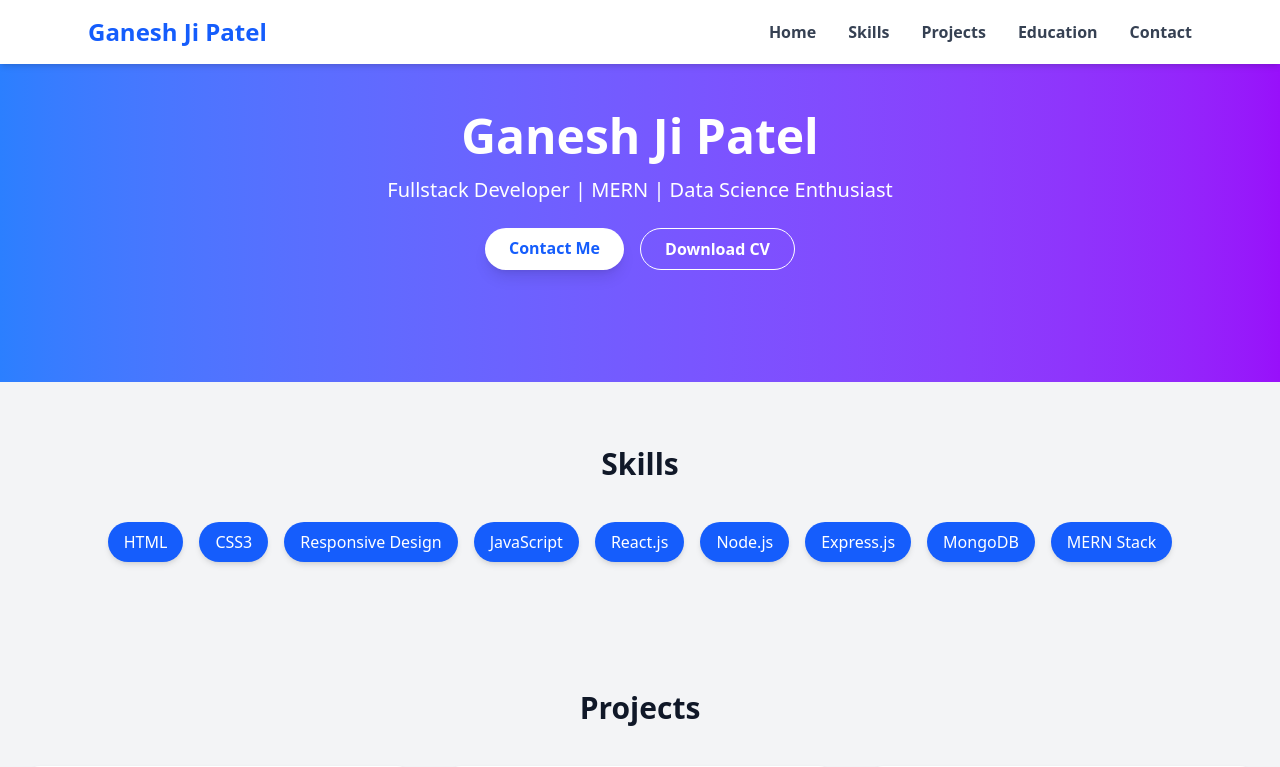
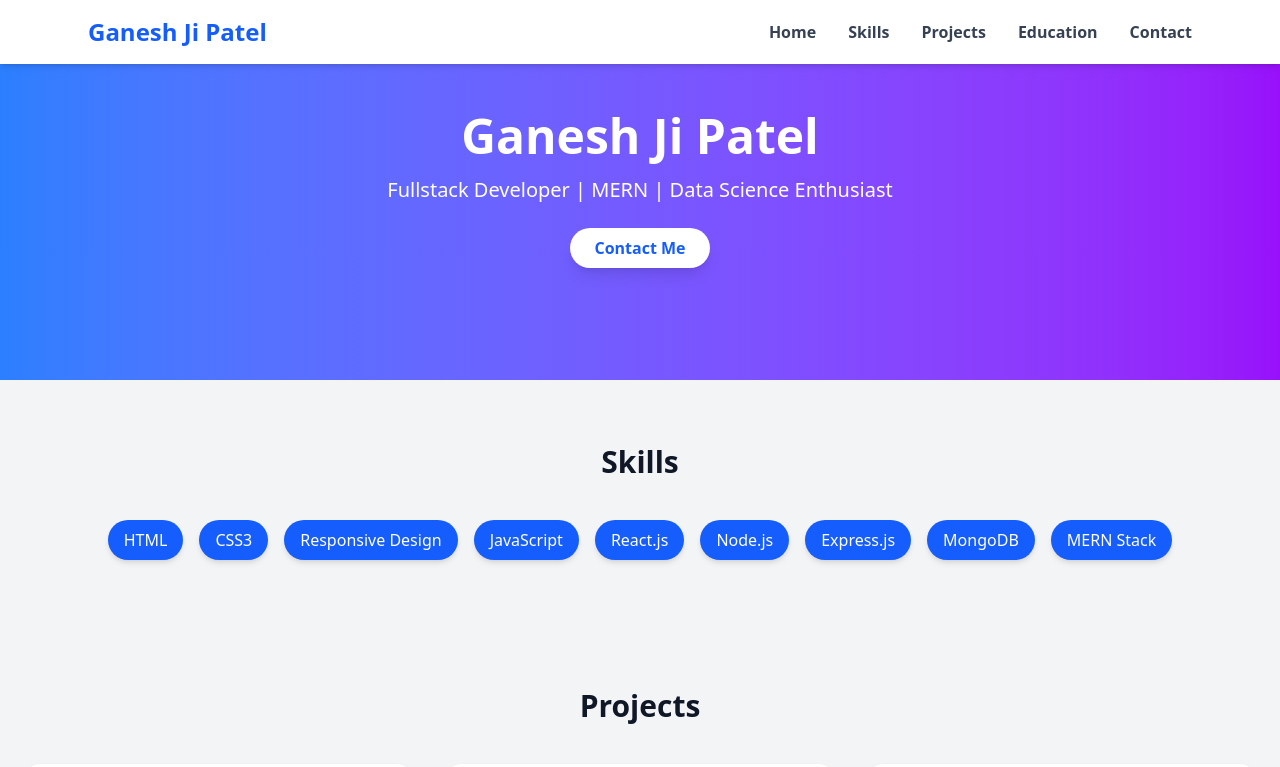
Before and after one commit to 03Patel/ResumeWebsite, a React (Vite) app in the folder resume/: page / in a window 1280 px wide. Shown: the top 767 px of the page. Built offline with nearby package versions, Linux system fonts and the light colour scheme.

Commit message:
Update Hero.jsx

```diff
--- a/resume/src/components/Hero.jsx
+++ b/resume/src/components/Hero.jsx
@@ -12,13 +12,6 @@ function Hero() {
         >
           Contact Me
         </a>
-        <a
-        href="/Ganesh_Ji_Patel_Resume.pdf"
-         download="Ganesh_Ji_Patel_Resume.pdf"
-         className="bg-transparent border border-white px-6 py-2 rounded-full font-semibold hover:bg-white hover:text-blue-600 transition"
-        >
-       Download CV
-        </a>
 
       </div>
     </section>
```
